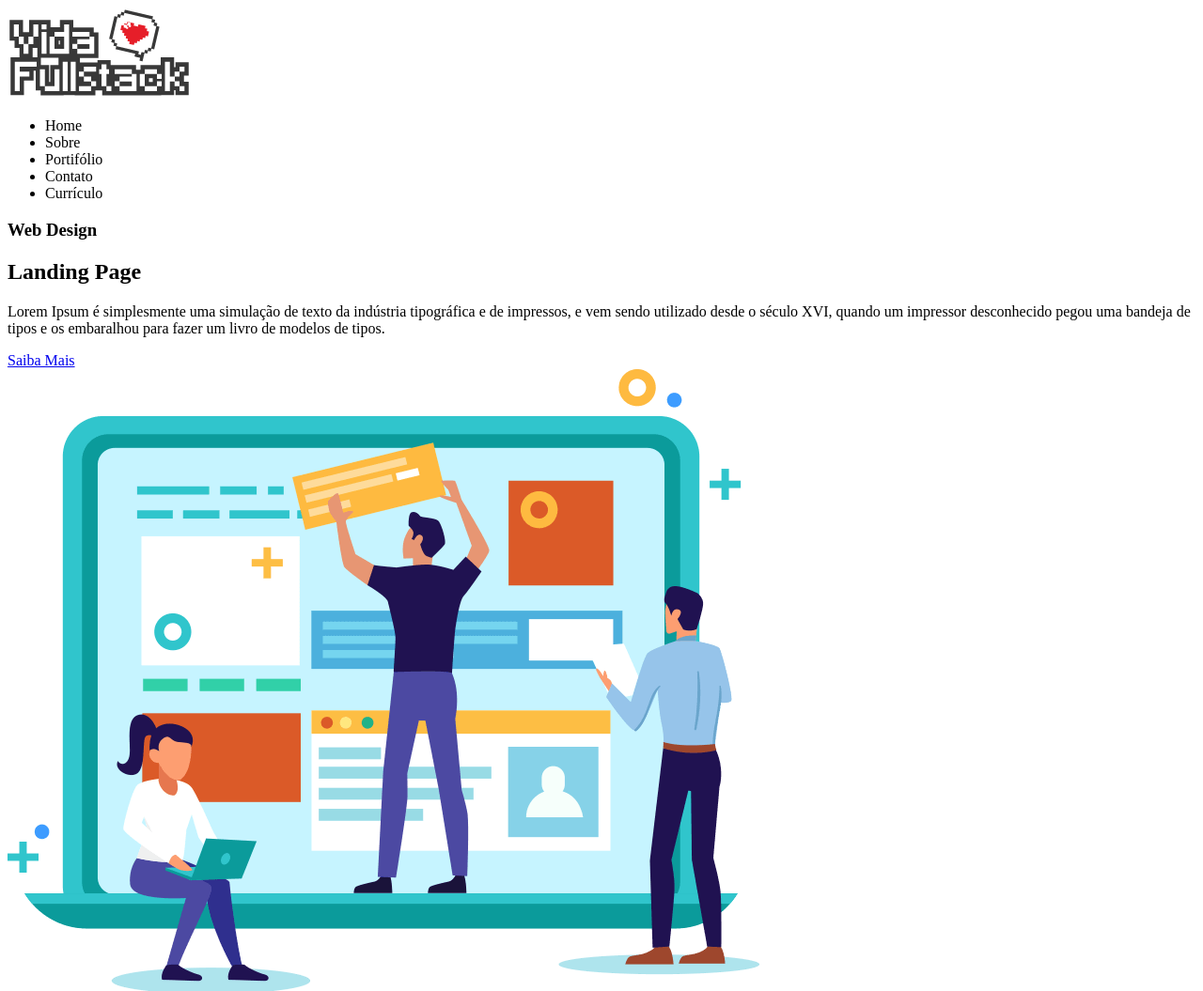
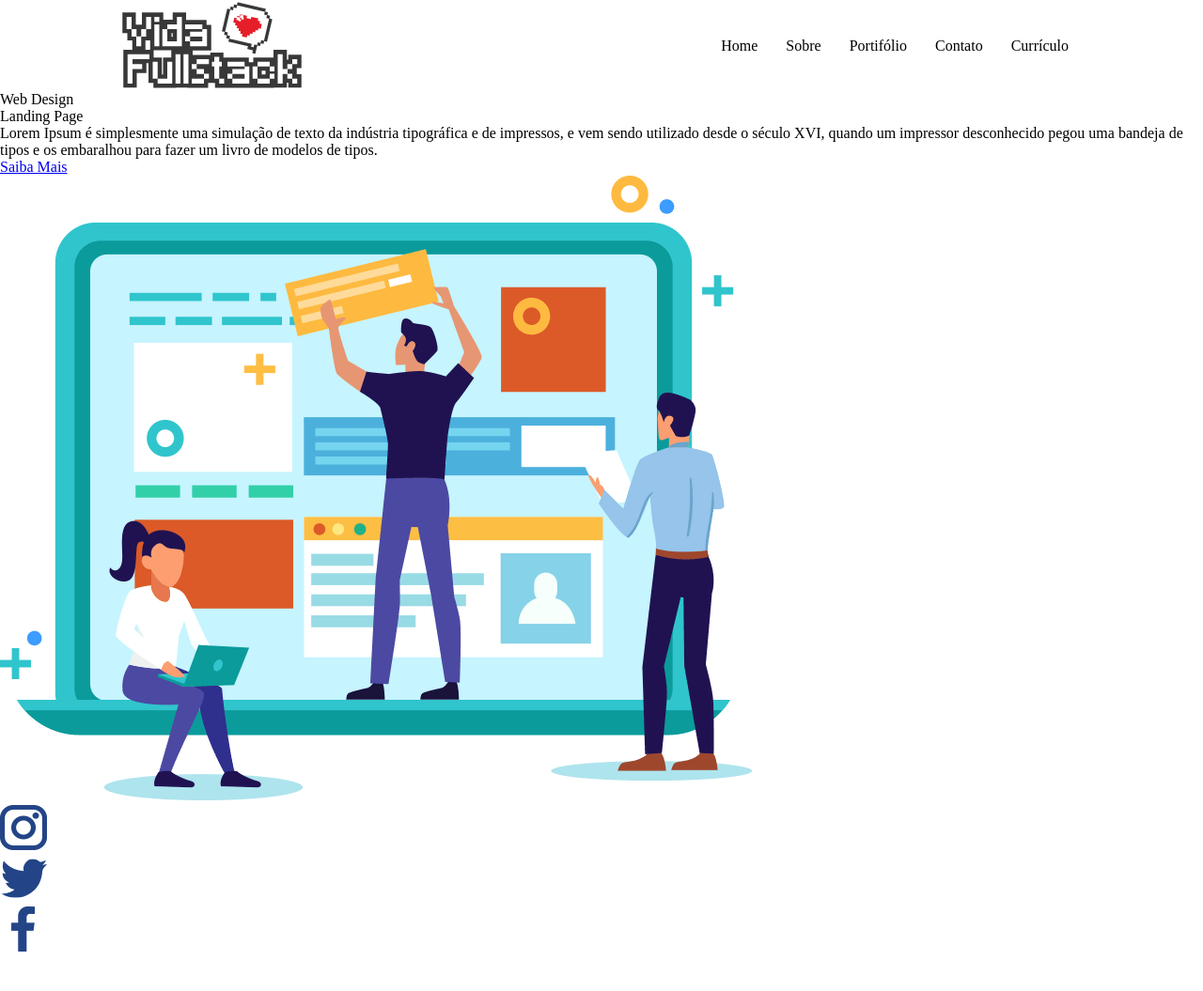
Before and after one commit to estersamara/jornada-front-end, a plain HTML site: page index.html in a window 1280 px wide. Shown: the top 1055 px of the page at 94% size. After the commit the page ends 1018 px from the top, so only its background shows below. Drawn offline with Linux system fonts and the light colour scheme.

Commit message:
criação de estrutura html e css

```diff
--- /dev/null
+++ b/assets/css/header.css
@@ -0,0 +1,19 @@
+header{
+    width: 1024px;
+    margin: 0 auto;
+
+    display: flex;
+    flex-direction: row;
+    justify-content: space-between;
+    align-items: center;
+}
+
+header nav ul {
+    display: flex;
+    flex-direction: row;
+    list-style: none;
+}
+
+header nav ul li{
+    padding: 0 15px;
+}
--- /dev/null
+++ b/assets/css/style.css
@@ -0,0 +1,10 @@
+@import './header.css';
+
+*{
+    margin: 0;
+    padding: 0;
+    border: 0;
+    font-size: 100%;
+    font: inherit;
+    vertical-align: baseline;
+}
--- a/index.html
+++ b/index.html
@@ -4,7 +4,7 @@
 <head>
   <meta charset="UTF-8">
   <meta name="viewport" content="width=device-width, initial-scale=1.0">
-  <link rel="stylesheet" href="./assets/style.css">
+  <link rel="stylesheet" href="./assets/css/style.css">
   <title>My Website</title>
 </head>
 <body>
@@ -35,8 +35,7 @@
         <h1> Web Design</h1>
         <h2> Landing Page</h2>
         <p>
-          Lorem Ipsum é simplesmente uma simulação de texto da indústria tipográfica
-          e de impressos, e vem sendo utilizado desde o século XVI, quando um impressor desconhecido pegou uma bandeja de tipos e os embaralhou para fazer um livro de modelos de tipos.
+          Lorem Ipsum é simplesmente uma simulação de texto da indústria tipográfica e de impressos, e vem sendo utilizado desde o século XVI, quando um impressor desconhecido pegou uma bandeja de tipos e os embaralhou para fazer um livro de modelos de tipos.
         </p>
 
         <a href="#">Saiba Mais</a>
```
Also changed, not shown: assets/style.css (deleted), 1 other file.
